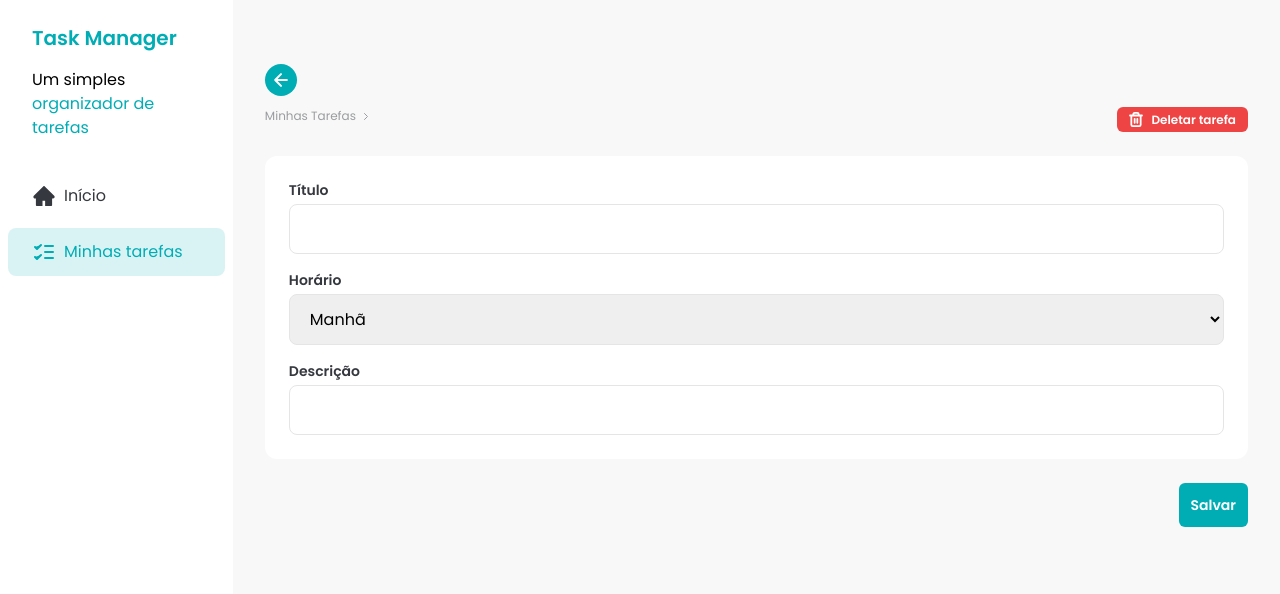
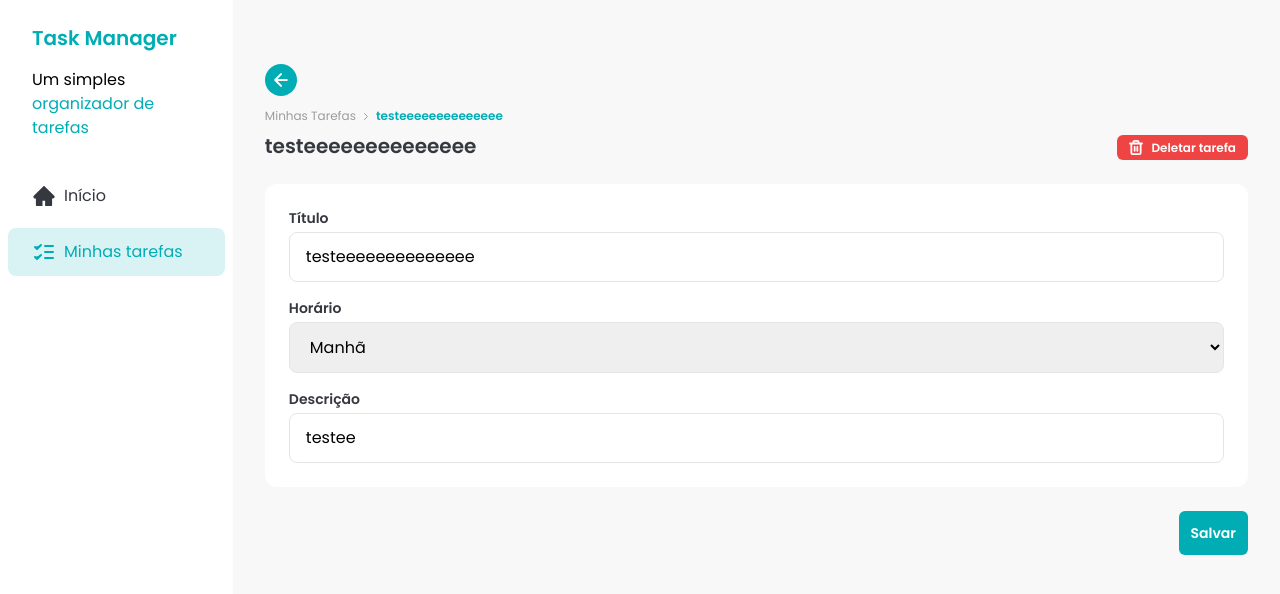
Before and after one commit to DevDaniloSants/fsc-task-manager, a React (Vite) app: page /task/04d4d737-f182-4659-98f7-969402fc56c9 in a window 1280 px wide. Shown: the top 594 px of the page. Built offline with nearby package versions, Linux system fonts and the light colour scheme; no server answers; data requests are answered from the project's data file.

Commit message:
feat: add react hook form to TaskDetails page

```diff
--- a/db.json
+++ b/db.json
@@ -1,24 +1,10 @@
 {
   "tasks": [
     {
-      "id": "8fa74cff-cfe0-423b-826a-624e86bdf8f9",
-      "title": "teste3",
-      "time": "afternoon",
-      "description": "teste",
-      "status": "not_started"
-    },
-    {
-      "id": "5153064f-ac0f-47bd-8e90-a701fdd0da65",
-      "title": "teste",
-      "time": "afternoon",
-      "description": "teste",
-      "status": "not_started"
-    },
-    {
-      "id": "909e7392-4770-41b1-91d1-3e0cb034e78c",
-      "title": "teste",
-      "time": "evening",
-      "description": "teste",
+      "id": "04d4d737-f182-4659-98f7-969402fc56c9",
+      "title": "testeeeeeeeeeeeeee",
+      "time": "morning",
+      "description": "testee",
       "status": "not_started"
     }
   ]
--- a/package.json
+++ b/package.json
@@ -14,6 +14,7 @@
     "prop-types": "^15.8.1",
     "react": "^18.3.1",
     "react-dom": "^18.3.1",
+    "react-hook-form": "^7.53.0",
     "react-router-dom": "^6.26.2",
     "react-transition-group": "^4.4.5",
     "sonner": "^1.5.0",
--- a/src/pages/TaskDetailsPage.jsx
+++ b/src/pages/TaskDetailsPage.jsx
@@ -1,4 +1,5 @@
-import { useEffect, useRef, useState } from 'react';
+import { useEffect, useState } from 'react';
+import { useForm } from 'react-hook-form';
 import { Link, useNavigate, useParams } from 'react-router-dom';
 import { toast } from 'sonner';
 
@@ -15,13 +16,15 @@ import TimeSelect from '../components/TimeSelect';
 
 const TaskDetailsPage = () => {
   const [task, setTask] = useState(null);
-  const [saveIsLoading, setSaveIsLoading] = useState(false);
-  const [errors, setErrors] = useState(null);
+
+  const {
+    register,
+    handleSubmit,
+    reset,
+    formState: { isSubmitting, errors },
+  } = useForm();
+
   const { taskId } = useParams();
-
-  const titleRef = useRef();
-  const timeRef = useRef();
-  const descriptionRef = useRef();
 
   const navigate = useNavigate();
 
@@ -31,10 +34,11 @@ const TaskDetailsPage = () => {
       const data = await response.json();
 
       setTask(data);
+      reset(data);
     };
 
     fetchTask();
-  }, [taskId]);
+  }, [taskId, reset]);
 
   const handleBackButtonClick = () => {
     navigate(-1);
@@ -53,68 +57,30 @@ const TaskDetailsPage = () => {
     handleBackButtonClick();
   };
 
-  const handleSaveClick = async () => {
-    setSaveIsLoading(true);
-
-    const newErros = [];
-
-    const title = titleRef.current.value;
-    const time = timeRef.current.value;
-    const description = descriptionRef.current.value;
-
-    if (!title.trim()) {
-      newErros.push({ inputTitle: 'title', message: 'O título é obrigatório' });
-    }
-
-    if (!time.trim()) {
-      newErros.push({ inputTitle: 'time', message: 'O horário é obrigatório' });
-    }
-
-    if (!description.trim()) {
-      newErros.push({
-        inputTitle: 'description',
-        message: 'A descrição é obrigatória',
-      });
-    }
-
-    setErrors(newErros);
-
-    if (newErros.length > 0) {
-      return saveIsLoading(false);
-    }
-
+  const handleSaveClick = async (data) => {
     const response = await fetch(`http://localhost:3000/tasks/${taskId}`, {
       method: 'PATCH',
       headers: { 'Content-Type': 'application/json' },
-      body: JSON.stringify({
-        title,
-        time,
-        description,
-      }),
+      body: JSON.stringify(data),
     });
 
     if (!response) {
-      toast.error('Não foi possível atualizar a tarefa');
-      return setSaveIsLoading(false);
+      return toast.error('Não foi possível atualizar a tarefa');
     }
 
-    const data = await response.json();
-    setTask(data);
+    const updatedTask = await response.json();
+    setTask(updatedTask);
 
     toast.success('Tarefa atualizada com sucesso');
-    setSaveIsLoading(false);
   };
-
-  const titleError = errors?.find((error) => error.inputTitle === 'title');
-  const timeError = errors?.find((error) => error.inputTitle === 'time');
-  const descriptionError = errors?.find(
-    (error) => error.inputTitle === 'description'
-  );
 
   return (
     <div className="flex">
       <Sidebar />
-      <div className="w-full space-y-6 px-8 py-16">
+      <form
+        onSubmit={handleSubmit(handleSaveClick)}
+        className="w-full space-y-6 px-8 py-16"
+      >
         <div className="flex w-full justify-between">
           <div>
             <button
@@ -152,31 +118,52 @@ const TaskDetailsPage = () => {
 
         <div className="space-y-4 rounded-xl bg-brand-white p-6">
           <Input
-            ref={titleRef}
             label="Título"
-            defaultValue={task?.title}
-            errorMessage={titleError?.message}
+            {...register('title', {
+              required: 'O título é obrigatório',
+              minLength: {
+                value: 3,
+                message: 'O título deve ter no mínimo 3 caracteres',
+              },
+              validate: (value) => {
+                if (!value.trim()) {
+                  return 'O título deve ter no mínimo 3 caracteres';
+                }
+
+                return true;
+              },
+            })}
+            errorMessage={errors?.title?.message}
           />
           <TimeSelect
-            ref={timeRef}
-            defaultValue={task?.time}
-            errorMessage={timeError?.message}
+            {...register('time', {
+              required: 'Escolha um período do dia',
+            })}
+            errorMessage={errors?.time?.message}
           />
           <Input
-            ref={descriptionRef}
             label="Descrição"
-            defaultValue={task?.description}
-            errorMessage={descriptionError?.message}
+            {...register('description', {
+              required: 'A descrição é obrigatória',
+              minLength: {
+                value: 6,
+                message: 'A descrição deve ter no mínimo 6 caracteres',
+              },
+              validate: (value) => {
+                if (!value.trim()) {
+                  return 'O título deve ter no mínimo 6 caracteres';
+                }
+
+                return true;
+              },
+            })}
+            errorMessage={errors?.description?.message}
           />
         </div>
 
         <div className="flex w-full justify-end gap-3">
-          <Button
-            size="large"
-            onClick={handleSaveClick}
-            disabled={saveIsLoading}
-          >
-            {saveIsLoading ? (
+          <Button size="large" type="submit" disabled={isSubmitting}>
+            {isSubmitting ? (
               <>
                 <LoaderIcon className="animate-spin text-white" />
                 Salvando
@@ -186,7 +173,7 @@ const TaskDetailsPage = () => {
             )}
           </Button>
         </div>
-      </div>
+      </form>
     </div>
   );
 };
```
Also changed, not shown: 1 other file (tests, documents, lock files or other folders).
